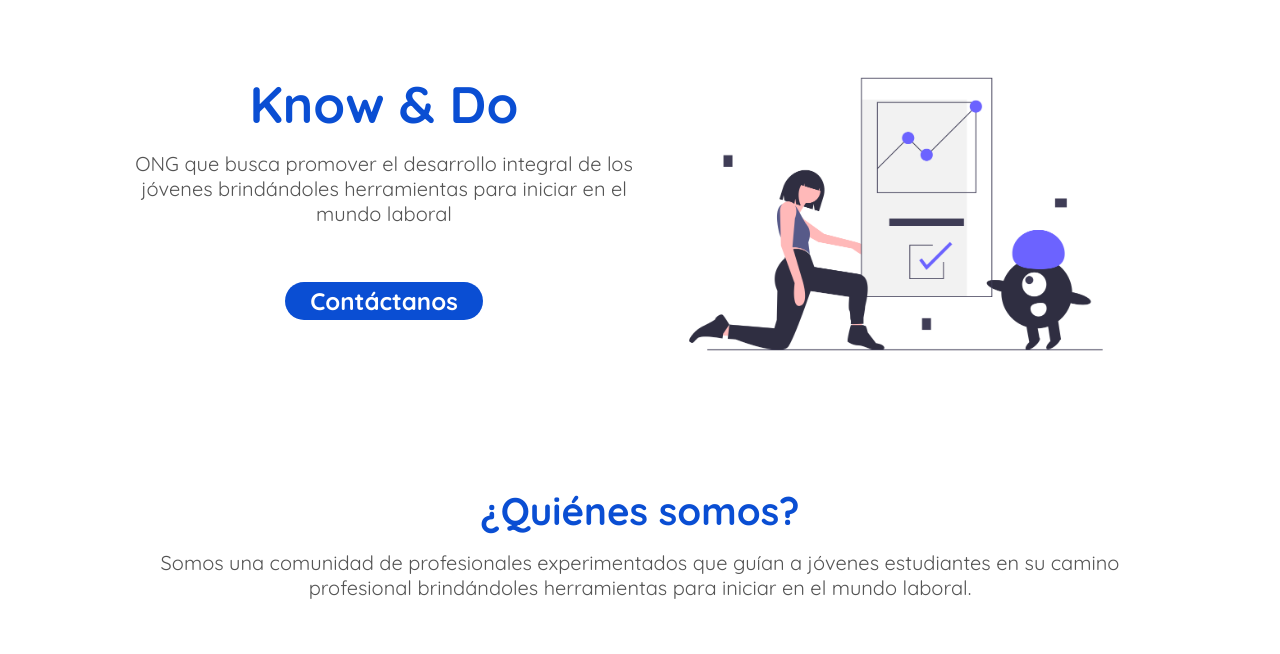
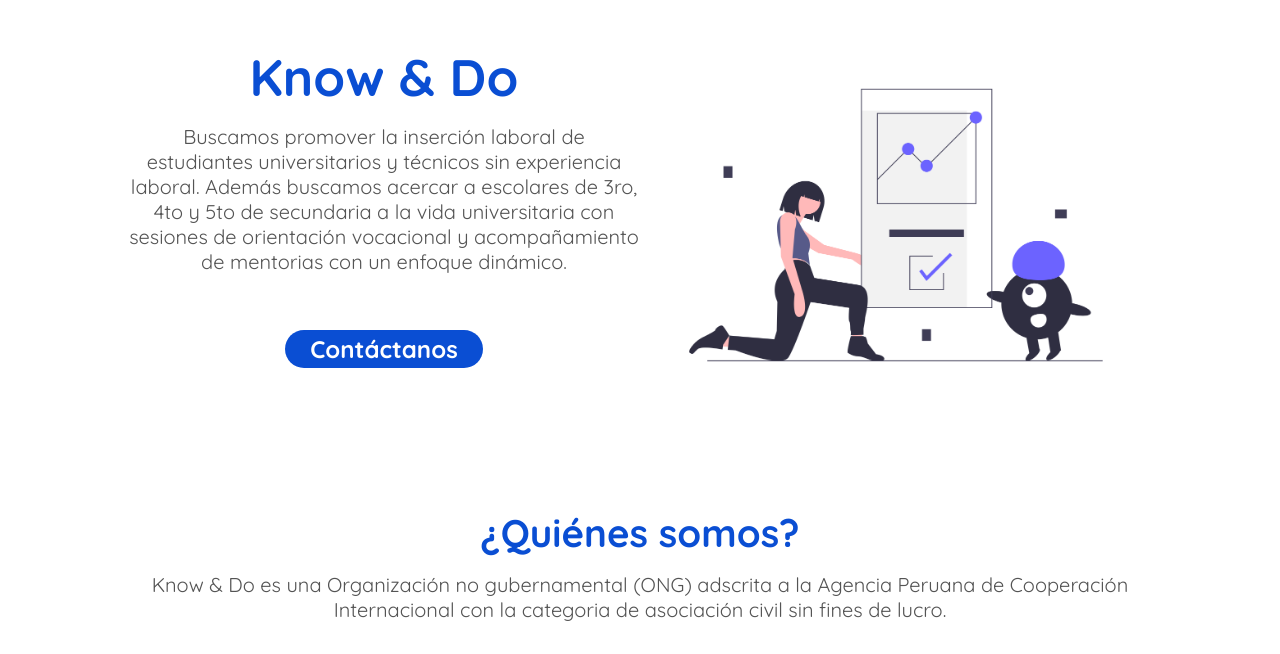
Before and after one commit to KnowDo2021/KNOW-DO, a plain HTML site: page index.html in a window 1280 px wide. Shown: the part 75-729 px from the top of the page. Drawn offline with Linux system fonts and the light colour scheme.

Commit message:
Update index.html

```diff
--- a/index.html
+++ b/index.html
@@ -38,7 +38,7 @@
 
             <div class="col-lg-6 col-md-6 presentation">
                 <h1 class="primaryColor">Know & Do</h1>
-                <p class="normalText">ONG que busca promover el desarrollo integral de los jóvenes brindándoles herramientas para iniciar en el mundo laboral</p>
+                <p class="normalText">Buscamos promover la inserción laboral de estudiantes universitarios y técnicos sin experiencia laboral. Además buscamos acercar a escolares de 3ro, 4to y 5to de secundaria a la vida universitaria con sesiones de orientación vocacional y acompañamiento de mentorias con un enfoque dinámico.</p>
                 <p><a href="#" class="button">Contáctanos</a></p>
             </div>
 
@@ -53,7 +53,7 @@
 
         <div class="contenedor">
             <h2 class="primaryColor">¿Quiénes somos?</h2>
-            <p class="normalText">Somos una comunidad de profesionales experimentados que guían a jóvenes estudiantes en su camino profesional brindándoles herramientas para iniciar en el mundo laboral.</p>
+            <p class="normalText">Know & Do es una Organización no gubernamental (ONG) adscrita a la Agencia Peruana de Cooperación Internacional con la categoria de asociación civil sin fines de lucro.</p>
 
             <div class="miembros flex-style">
 
```
